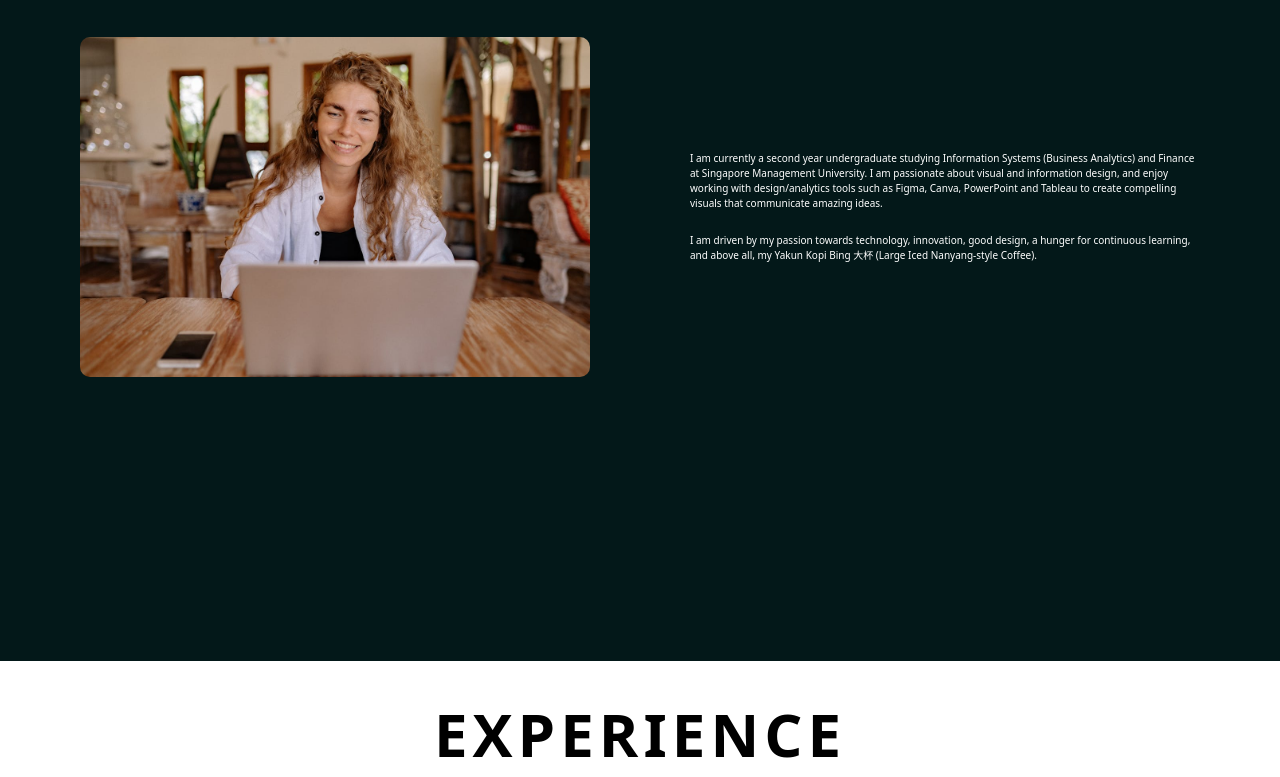
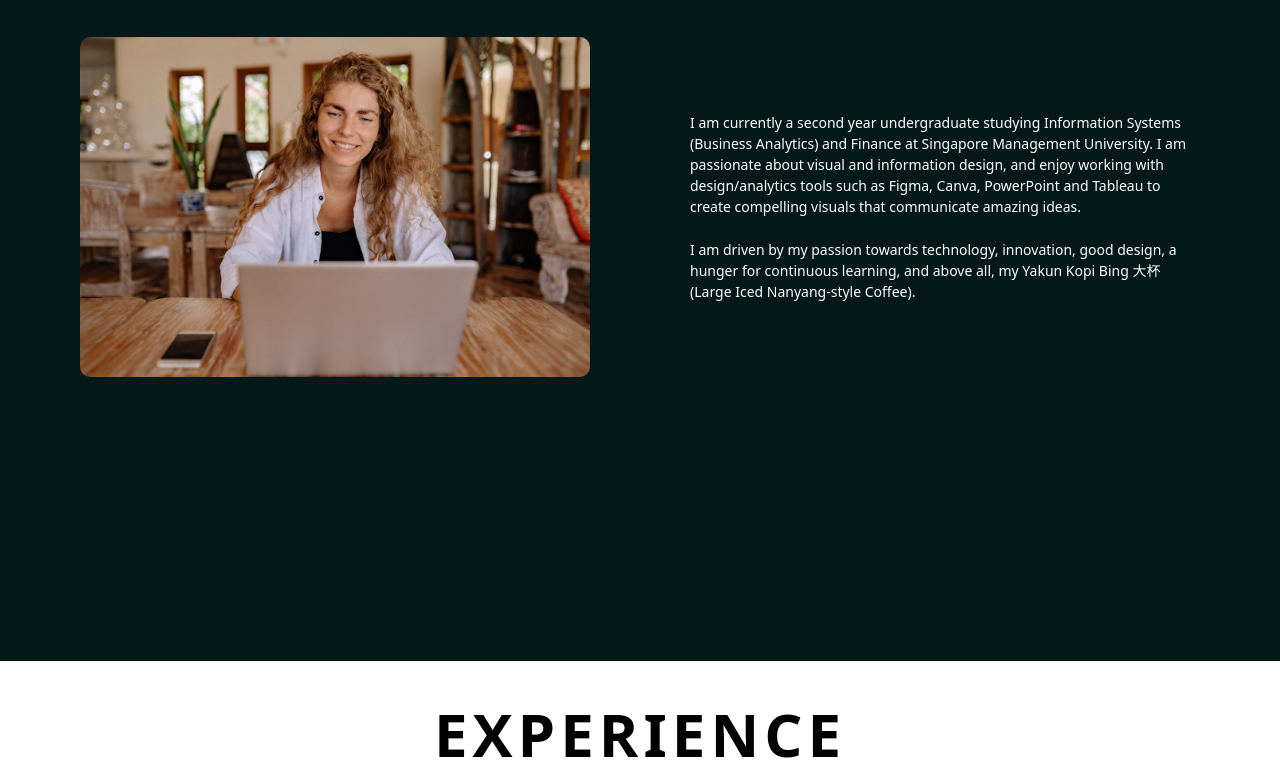
Before and after one commit to dev-basit/my-portfolio, a Next.js app: page / in a window 1280 px wide. Shown: the part 843-1620 px from the top of the page. Built offline with nearby package versions, Linux system fonts and the light colour scheme.

Commit message:
font-size increased for smaller screens

```diff
--- a/src/config.ts
+++ b/src/config.ts
@@ -124,13 +124,13 @@ export const config = {
 };
 
 export const fonts: IFonts = {
-  lg: "1.5rem",
-  md: "1rem",
-  sm: ".8rem",
+  lg: "1.7rem",
+  md: "1.4rem",
+  sm: "1.4rem",
 };
 
 export const projectCategoryfonts: IFonts = {
-  lg: "1.5rem",
-  md: "1rem",
-  sm: ".8rem",
+  lg: "1.7rem",
+  md: "1.4rem",
+  sm: "1.4rem",
 };
```
